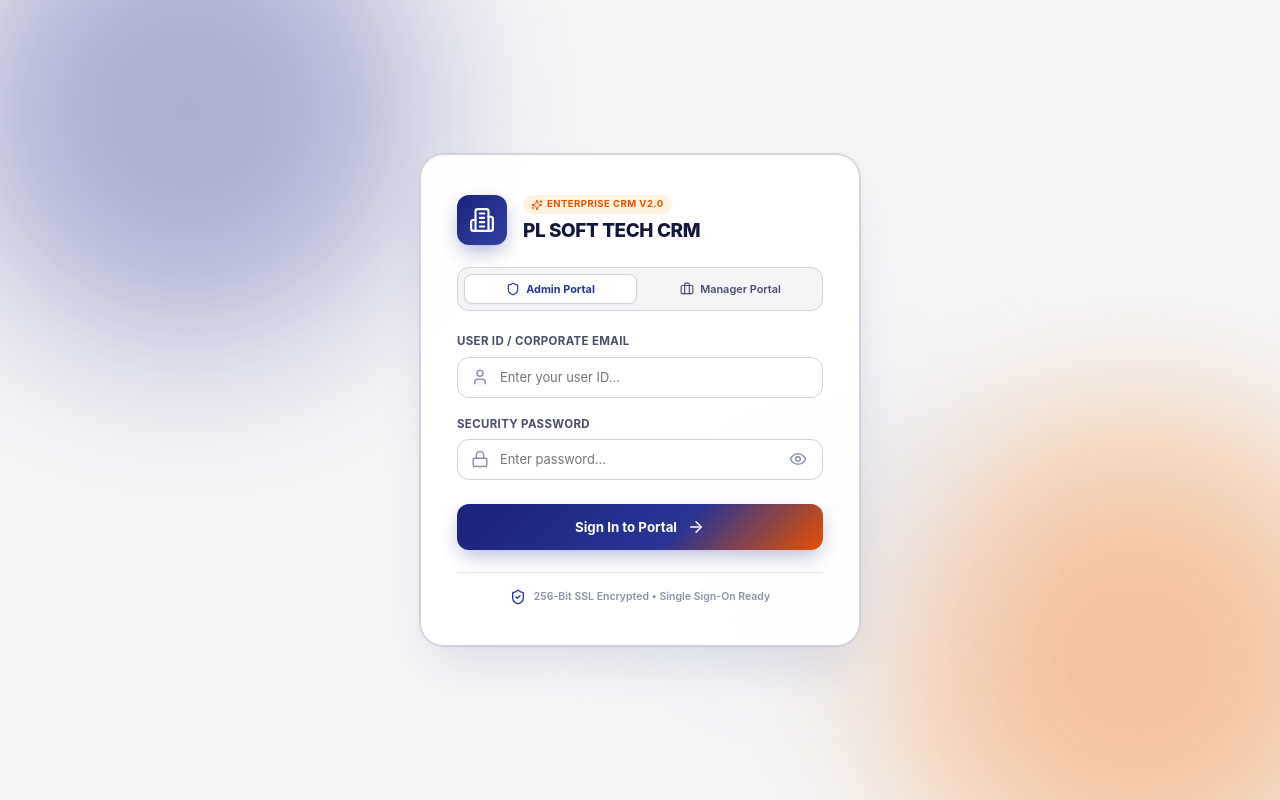
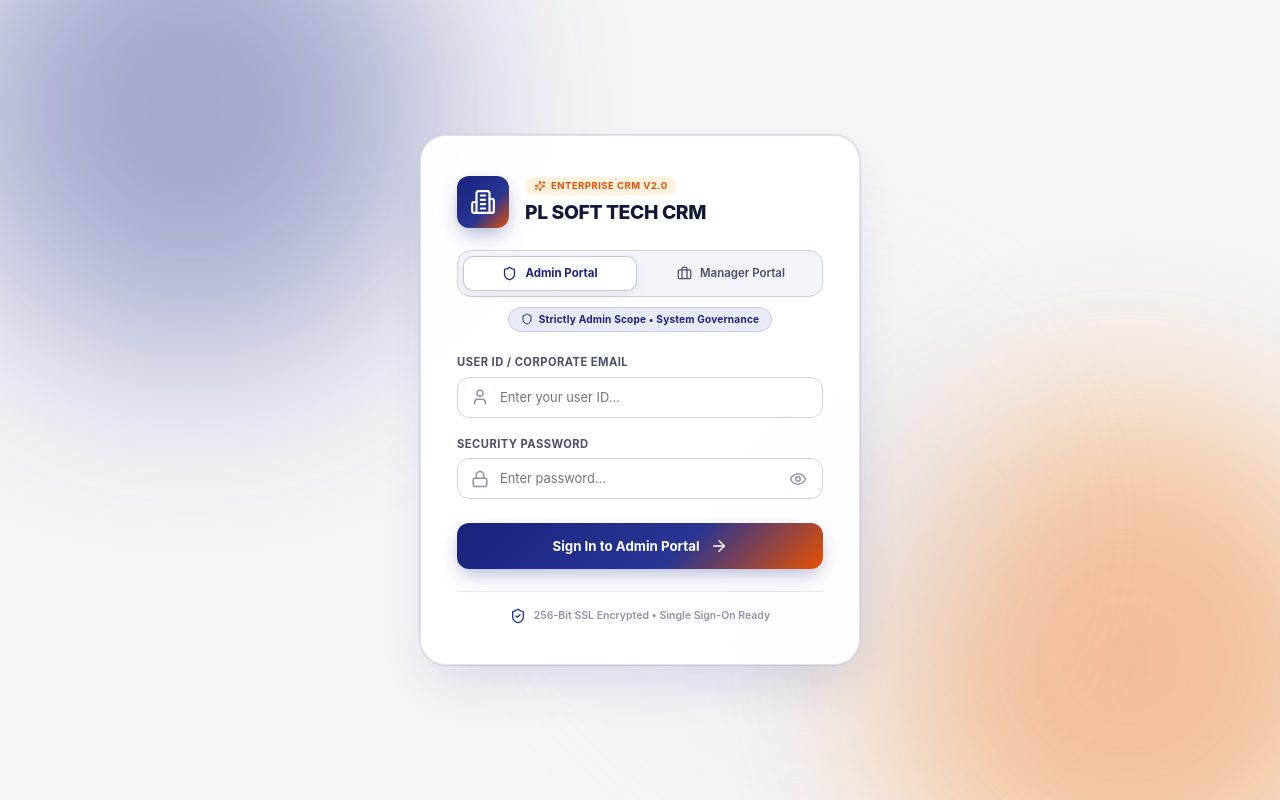
Before and after one commit to anishrs333/crm-pl, a React (Vite) app in the folder frontend/: page /login in a window 1280 px wide. Built offline with nearby package versions, Linux system fonts and the light colour scheme; the HTML template or start-up script is replaced by a standard one.

Commit message:
Enhance login page elegance and add intelligent portal tab detection hints

```diff
--- a/frontend/src/pages/auth/LoginPage.css
+++ b/frontend/src/pages/auth/LoginPage.css
@@ -17,32 +17,32 @@
 .ambient-orb {
   position: absolute;
   border-radius: 50%;
-  filter: blur(80px);
-  opacity: 0.35;
+  filter: blur(90px);
+  opacity: 0.38;
   pointer-events: none;
   animation: orbFloat 14s infinite ease-in-out alternate;
 }
 
 .orb-1 {
-  width: 450px;
-  height: 450px;
+  width: 480px;
+  height: 480px;
   background: radial-gradient(circle, #1a237e 0%, #283593 60%, transparent 100%);
-  top: -10%;
-  left: -5%;
+  top: -12%;
+  left: -6%;
 }
 
 .orb-2 {
-  width: 500px;
-  height: 500px;
+  width: 520px;
+  height: 520px;
   background: radial-gradient(circle, #e65100 0%, #f57c00 60%, transparent 100%);
-  bottom: -15%;
+  bottom: -16%;
   right: -8%;
   animation-delay: -5s;
 }
 
 .orb-3 {
-  width: 350px;
-  height: 350px;
+  width: 380px;
+  height: 380px;
   background: radial-gradient(circle, #c5cae9 0%, #e8eaf6 70%, transparent 100%);
   top: 40%;
   left: 50%;
@@ -60,13 +60,13 @@
 .premium-login-card {
   width: 100%;
   max-width: 440px;
-  background: rgba(255, 255, 255, 0.94);
-  backdrop-filter: blur(20px);
-  -webkit-backdrop-filter: blur(20px);
-  border-radius: 24px;
-  border: 1px solid var(--border-color);
+  background: rgba(255, 255, 255, 0.95);
+  backdrop-filter: blur(24px);
+  -webkit-backdrop-filter: blur(24px);
+  border-radius: 26px;
+  border: 1px solid rgba(26, 35, 126, 0.12);
   box-shadow:
-    0 25px 50px -12px rgba(26, 35, 126, 0.12),
+    0 25px 50px -12px rgba(26, 35, 126, 0.14),
     0 0 1px 1px rgba(209, 209, 214, 0.8);
   padding: 40px 36px;
   position: relative;
@@ -79,7 +79,7 @@
 
 .premium-login-card:hover {
   box-shadow:
-    0 30px 60px -15px rgba(26, 35, 126, 0.18),
+    0 30px 60px -15px rgba(26, 35, 126, 0.2),
     0 0 1px 1px var(--primary-400);
 }
 
@@ -91,9 +91,9 @@
 }
 
 .brand-logo-container {
-  width: 50px;
-  height: 50px;
-  background: linear-gradient(135deg, #1a237e 0%, #283593 60%, #303f9f 100%);
+  width: 52px;
+  height: 52px;
+  background: linear-gradient(135deg, #1a237e 0%, #283593 60%, #e65100 100%);
   border-radius: var(--radius-lg);
   display: flex;
   align-items: center;
@@ -112,34 +112,40 @@
 .brand-badge-pill {
   display: inline-flex;
   align-items: center;
-  gap: 4px;
+  gap: 5px;
   font-size: 0.68rem;
   font-weight: 700;
   text-transform: uppercase;
   letter-spacing: 0.05em;
   color: var(--accent-carrot);
   background: var(--accent-carrot-bg);
-  padding: 2px 8px;
+  padding: 2px 9px;
   border-radius: var(--radius-full);
   width: fit-content;
 }
 
 .brand-title {
-  font-size: 1.35rem;
+  font-size: 1.38rem;
   font-weight: 800;
   color: var(--text-primary);
   letter-spacing: -0.02em;
   margin: 0;
 }
 
-/* Portal Role Chips Bar */
+/* Portal Switcher Wrapper & Scope Indicator */
+.portal-switcher-wrapper {
+  display: flex;
+  flex-direction: column;
+  gap: 10px;
+}
+
 .role-chips-bar {
   display: flex;
   align-items: center;
   gap: 8px;
-  background: var(--bg-app);
-  padding: 6px;
-  border-radius: var(--radius-lg);
+  background: #f1f5f9;
+  padding: 5px;
+  border-radius: 14px;
   border: 1px solid var(--border-color);
 }
 
@@ -148,27 +154,67 @@
   display: flex;
   align-items: center;
   justify-content: center;
-  gap: 6px;
-  padding: 7px 10px;
-  border-radius: var(--radius-md);
-  font-size: 0.78rem;
+  gap: 8px;
+  padding: 9px 12px;
+  border-radius: 10px;
+  font-size: 0.82rem;
   font-weight: 600;
   color: var(--text-secondary);
   background: transparent;
   transition: all var(--transition-fast);
+  cursor: pointer;
 }
 
 .role-chip:hover {
   color: var(--primary-700);
-  background: rgba(255, 255, 255, 0.8);
+  background: rgba(255, 255, 255, 0.7);
 }
 
 .role-chip.active {
   background: #ffffff;
-  color: var(--primary-700);
   font-weight: 700;
-  box-shadow: var(--shadow-sm);
+  box-shadow: 0 4px 12px rgba(0, 0, 0, 0.06);
   border: 1px solid var(--border-color);
+}
+
+.role-chip.admin-active {
+  color: #1a237e;
+  border-color: rgba(26, 35, 126, 0.25);
+}
+
+.role-chip.manager-active {
+  color: #e65100;
+  border-color: rgba(230, 81, 0, 0.25);
+}
+
+.scope-indicator-banner {
+  display: flex;
+  align-items: center;
+  justify-content: center;
+}
+
+.scope-tag {
+  display: inline-flex;
+  align-items: center;
+  gap: 6px;
+  font-size: 0.72rem;
+  font-weight: 700;
+  letter-spacing: 0.02em;
+  padding: 4px 12px;
+  border-radius: var(--radius-full);
+  transition: all var(--transition-fast);
+}
+
+.scope-admin {
+  color: #1a237e;
+  background: #e8eaf6;
+  border: 1px solid #c5cae9;
+}
+
+.scope-manager {
+  color: #e65100;
+  background: #fff3e0;
+  border: 1px solid #ffe0b2;
 }
 
 /* Error Banner */
@@ -181,8 +227,14 @@
   color: #9f1239;
   padding: 12px 14px;
   border-radius: var(--radius-md);
-  font-size: 0.85rem;
-  font-weight: 500;
+  font-size: 0.84rem;
+  font-weight: 600;
+  line-height: 1.4;
+  animation: fadeIn 0.2s ease-in-out;
+}
+
+.error-banner-icon {
+  flex-shrink: 0;
 }
 
 /* Form Styling */
@@ -199,11 +251,11 @@
 }
 
 .field-label {
-  font-size: 0.82rem;
+  font-size: 0.8rem;
   font-weight: 700;
   color: var(--text-secondary);
   text-transform: uppercase;
-  letter-spacing: 0.03em;
+  letter-spacing: 0.04em;
 }
 
 .field-input-wrapper {
@@ -241,12 +293,36 @@
   color: var(--primary-600);
 }
 
+.field-input.warning-border {
+  border-color: #f59e0b;
+}
+
 .field-input.error {
   border-color: #e11d48;
 }
 
 .field-input.error:focus {
   box-shadow: 0 0 0 3px rgba(225, 29, 72, 0.18);
+}
+
+.tab-hint-box {
+  display: flex;
+  align-items: center;
+  gap: 6px;
+  font-size: 0.76rem;
+  color: #d97706;
+  background: #fffbeb;
+  border: 1px dashed #fde68a;
+  padding: 6px 10px;
+  border-radius: var(--radius-sm);
+  cursor: pointer;
+  transition: all var(--transition-fast);
+  margin-top: 2px;
+}
+
+.tab-hint-box:hover {
+  background: #fef3c7;
+  color: #b45309;
 }
 
 .password-toggle-btn {
@@ -259,6 +335,9 @@
   align-items: center;
   justify-content: center;
   transition: color var(--transition-fast);
+  background: transparent;
+  border: none;
+  cursor: pointer;
 }
 
 .password-toggle-btn:hover {
@@ -287,6 +366,8 @@
   box-shadow: 0 8px 20px -4px rgba(26, 35, 126, 0.35);
   transition: all var(--transition-fast);
   margin-top: 6px;
+  border: none;
+  cursor: pointer;
 }
 
 .premium-submit-btn:hover:not(:disabled) {
@@ -325,6 +406,11 @@
   color: var(--primary-700);
 }
 
+@keyframes fadeIn {
+  from { opacity: 0; transform: translateY(-4px); }
+  to { opacity: 1; transform: translateY(0); }
+}
+
 @media (max-width: 480px) {
   .premium-login-card {
     padding: 30px 22px;
--- a/frontend/src/pages/auth/LoginPage.jsx
+++ b/frontend/src/pages/auth/LoginPage.jsx
@@ -15,7 +15,8 @@ import {
   ShieldCheck,
   Shield,
   Briefcase,
-  Sparkles
+  Sparkles,
+  Info
 } from 'lucide-react';
 import './LoginPage.css';
 
@@ -25,7 +26,7 @@ export const LoginPage = () => {
   const navigate = useNavigate();
   const location = useLocation();
 
-  // Inputs MUST be completely empty by default
+  // Inputs start completely empty by default
   const [formData, setFormData] = useState({
     username: '',
     password: '',
@@ -50,8 +51,17 @@ export const LoginPage = () => {
 
   const handlePortalSwitch = (mode) => {
     setPortalMode(mode);
-    if (serverError) setServerError('');
+    setServerError('');
+    setErrors({});
   };
+
+  const normalizedInputUser = (formData.username || '').trim().toLowerCase();
+  const isManagerCredentialEntered = normalizedInputUser.includes('manager');
+  const isAdminCredentialEntered = normalizedInputUser.includes('admin');
+
+  // Local helper notice for mismatched tab selection
+  const showManagerTabNotice = portalMode === 'Admin' && isManagerCredentialEntered;
+  const showAdminTabNotice = portalMode === 'Manager' && isAdminCredentialEntered;
 
   const validateForm = () => {
     const newErrors = {};
@@ -74,6 +84,16 @@ export const LoginPage = () => {
     e.preventDefault();
     if (!validateForm()) return;
 
+    // Strict client-side pre-check for portal mode
+    if (portalMode === 'Admin' && isManagerCredentialEntered) {
+      setServerError('Access Denied: "manager_crm" is a Manager account. Please switch to the Manager Portal tab to log in.');
+      return;
+    }
+    if (portalMode === 'Manager' && isAdminCredentialEntered) {
+      setServerError('Access Denied: "crm_admin" is an Admin account. Please switch to the Admin Portal tab to log in.');
+      return;
+    }
+
     setIsSubmitting(true);
     setServerError('');
 
@@ -83,6 +103,7 @@ export const LoginPage = () => {
       const isAdminUser = userRole === 'admin' || response.user?.is_superuser;
       const isManagerUser = userRole === 'manager' || userRole === 'sales_manager';
 
+      // Verify portal scope against authenticated user role
       if (portalMode === 'Admin' && !isAdminUser) {
         await logout();
         setServerError('Access Denied: This account is a Manager account. Please switch to the Manager Portal tab to log in.');
@@ -126,28 +147,45 @@ export const LoginPage = () => {
           </div>
         </div>
 
-        {/* Portal Scope Switcher */}
+        {/* Portal Role Scope Switcher */}
+        <div className="portal-switcher-wrapper">
           <div className="role-chips-bar">
             <button
               type="button"
-            className={`role-chip ${portalMode === 'Admin' ? 'active' : ''}`}
+              className={`role-chip ${portalMode === 'Admin' ? 'active admin-active' : ''}`}
               onClick={() => handlePortalSwitch('Admin')}
             >
-            <Shield size={14} /> Admin Portal
+              <Shield size={15} />
+              <span>Admin Portal</span>
             </button>
             <button
               type="button"
-            className={`role-chip ${portalMode === 'Manager' ? 'active' : ''}`}
+              className={`role-chip ${portalMode === 'Manager' ? 'active manager-active' : ''}`}
               onClick={() => handlePortalSwitch('Manager')}
             >
-            <Briefcase size={14} /> Manager Portal
+              <Briefcase size={15} />
+              <span>Manager Portal</span>
             </button>
+          </div>
+
+          {/* Active Scope Description Banner */}
+          <div className="scope-indicator-banner">
+            {portalMode === 'Admin' ? (
+              <span className="scope-tag scope-admin">
+                <Shield size={12} /> Strictly Admin Scope • System Governance
+              </span>
+            ) : (
+              <span className="scope-tag scope-manager">
+                <Briefcase size={12} /> Strictly Manager Scope • Sales Operations
+              </span>
+            )}
+          </div>
         </div>
 
         {/* Global Server Error Alert */}
         {serverError && (
           <div className="login-error-banner" role="alert">
-            <AlertCircle size={18} />
+            <AlertCircle size={18} className="error-banner-icon" />
             <span>{serverError}</span>
           </div>
         )}
@@ -166,7 +204,7 @@ export const LoginPage = () => {
                 name="username"
                 type="text"
                 autoComplete="off"
-                className={`field-input ${errors.username ? 'error' : ''}`}
+                className={`field-input ${errors.username ? 'error' : ''} ${showManagerTabNotice || showAdminTabNotice ? 'warning-border' : ''}`}
                 placeholder="Enter your user ID..."
                 value={formData.username}
                 onChange={handleChange}
@@ -174,6 +212,20 @@ export const LoginPage = () => {
               />
             </div>
             {errors.username && <span className="field-error-msg">{errors.username}</span>}
+
+            {/* Smart Portal Switcher Hint */}
+            {showManagerTabNotice && (
+              <div className="tab-hint-box" onClick={() => handlePortalSwitch('Manager')}>
+                <Info size={14} />
+                <span>Manager credential detected. <strong>Click here to switch to Manager Portal</strong></span>
+              </div>
+            )}
+            {showAdminTabNotice && (
+              <div className="tab-hint-box" onClick={() => handlePortalSwitch('Admin')}>
+                <Info size={14} />
+                <span>Admin credential detected. <strong>Click here to switch to Admin Portal</strong></span>
+              </div>
+            )}
           </div>
 
           {/* Password Field */}
@@ -220,7 +272,7 @@ export const LoginPage = () => {
               </>
             ) : (
               <>
-                <span>Sign In to Portal</span>
+                <span>Sign In to {portalMode} Portal</span>
                 <ArrowRight size={18} className="submit-arrow" />
               </>
             )}
```
Lines whose indentation alone changed are shown as unchanged.
